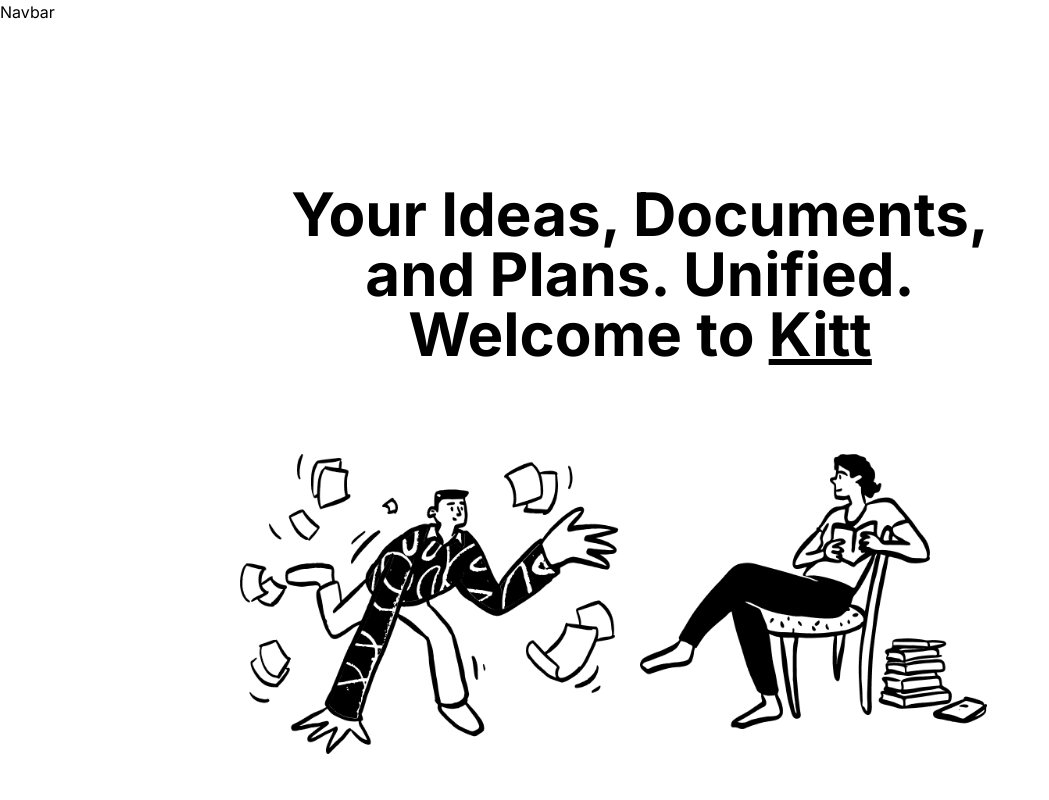
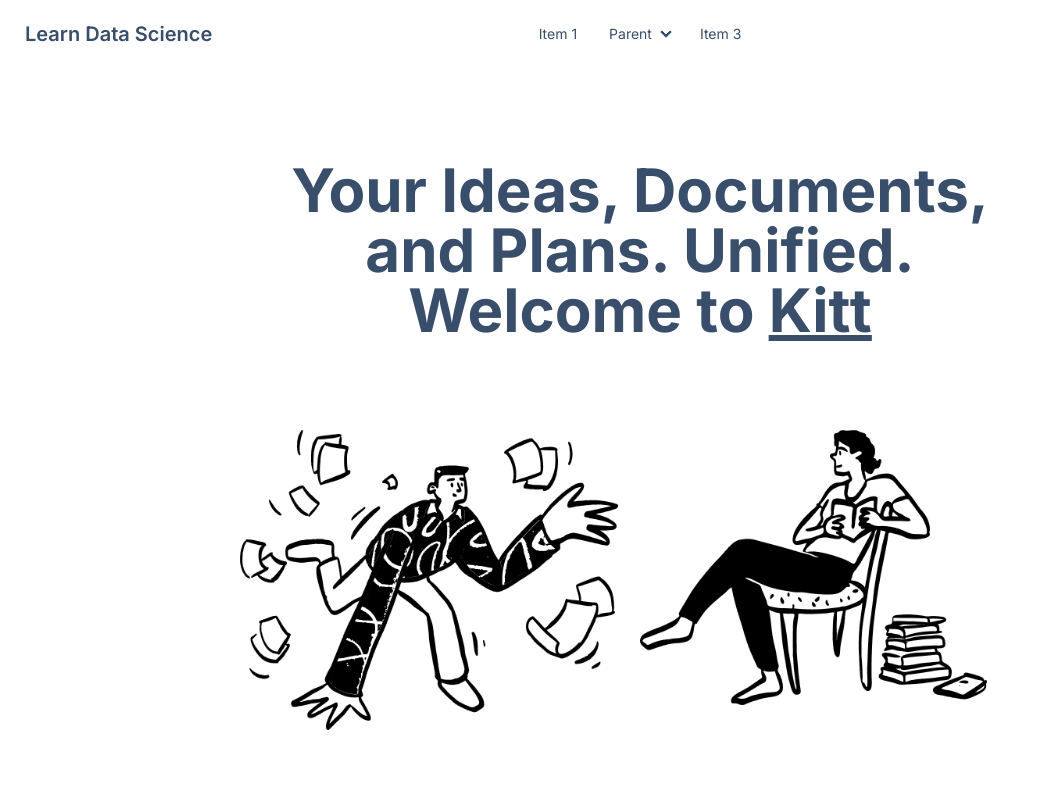
Before and after one commit to sahariardev/kiit, a Next.js app: page / in a window 1280 px wide. Shown: the top 800 px of the page, without its empty margins (0-1049 px from the left). Built offline with nearby package versions, Linux system fonts and the light colour scheme.

Commit message:
Added daisy ui and navbar

```diff
--- a/app/(public)/_components/navbar.tsx
+++ b/app/(public)/_components/navbar.tsx
@@ -1,9 +1,49 @@
 'use client'
 
+import {useScrollTop} from "@/hook/use-scroll-top";
+import {cn} from '@/lib/utils';
+
 export const Navbar = () => {
+    const isScrolled = useScrollTop();
     return (
-        <div>
-            Navbar
+        <div className={cn("navbar bg-base-100 fixed", isScrolled && "border-b shadow-md")}>
+            <div className="navbar-start">
+                <div className="dropdown">
+                    <label tabIndex={0} className="btn btn-ghost lg:hidden">
+                        <svg xmlns="http://www.w3.org/2000/svg" className="h-5 w-5" fill="none" viewBox="0 0 24 24" stroke="currentColor"><path strokeLinecap="round" strokeLinejoin="round" strokeWidth="2" d="M4 6h16M4 12h8m-8 6h16" /></svg>
+                    </label>
+                    <ul tabIndex={0} className="menu menu-sm dropdown-content mt-3 z-[1] p-2 shadow bg-base-100 rounded-box w-52">
+                        <li><a>Item 1</a></li>
+                        <li>
+                            <a>Parent</a>
+                            <ul className="p-2">
+                                <li><a>Submenu 1</a></li>
+                                <li><a>Submenu 2</a></li>
+                            </ul>
+                        </li>
+                        <li><a>Item 3</a></li>
+                    </ul>
+                </div>
+                <a className="btn btn-ghost normal-case text-xl">Learn Data Science</a>
+            </div>
+            <div className="navbar-center hidden lg:flex">
+                <ul className="menu menu-horizontal px-1">
+                    <li><a>Item 1</a></li>
+                    <li tabIndex={0}>
+                        <details>
+                            <summary>Parent</summary>
+                            <ul className="p-2">
+                                <li><a>Submenu 1</a></li>
+                                <li><a>Submenu 2</a></li>
+                            </ul>
+                        </details>
+                    </li>
+                    <li><a>Item 3</a></li>
+                </ul>
+            </div>
+            <div className="navbar-end">
+
+            </div>
         </div>
     );
 }
--- a/package.json
+++ b/package.json
@@ -25,6 +25,7 @@
     "@types/react": "^18",
     "@types/react-dom": "^18",
     "autoprefixer": "^10",
+    "daisyui": "^3.9.4",
     "eslint": "^8",
     "eslint-config-next": "13.5.4",
     "postcss": "^8",
--- a/tailwind.config.ts
+++ b/tailwind.config.ts
@@ -72,5 +72,8 @@
       },
     },
   },
-  plugins: [require("tailwindcss-animate")],
+  plugins: [require("tailwindcss-animate"), require("daisyui")],
+  daisyui: {
+    themes: ["winter"],
+  },
 }
```
Also changed, not shown: 1 other file (tests, documents, lock files or other folders).
